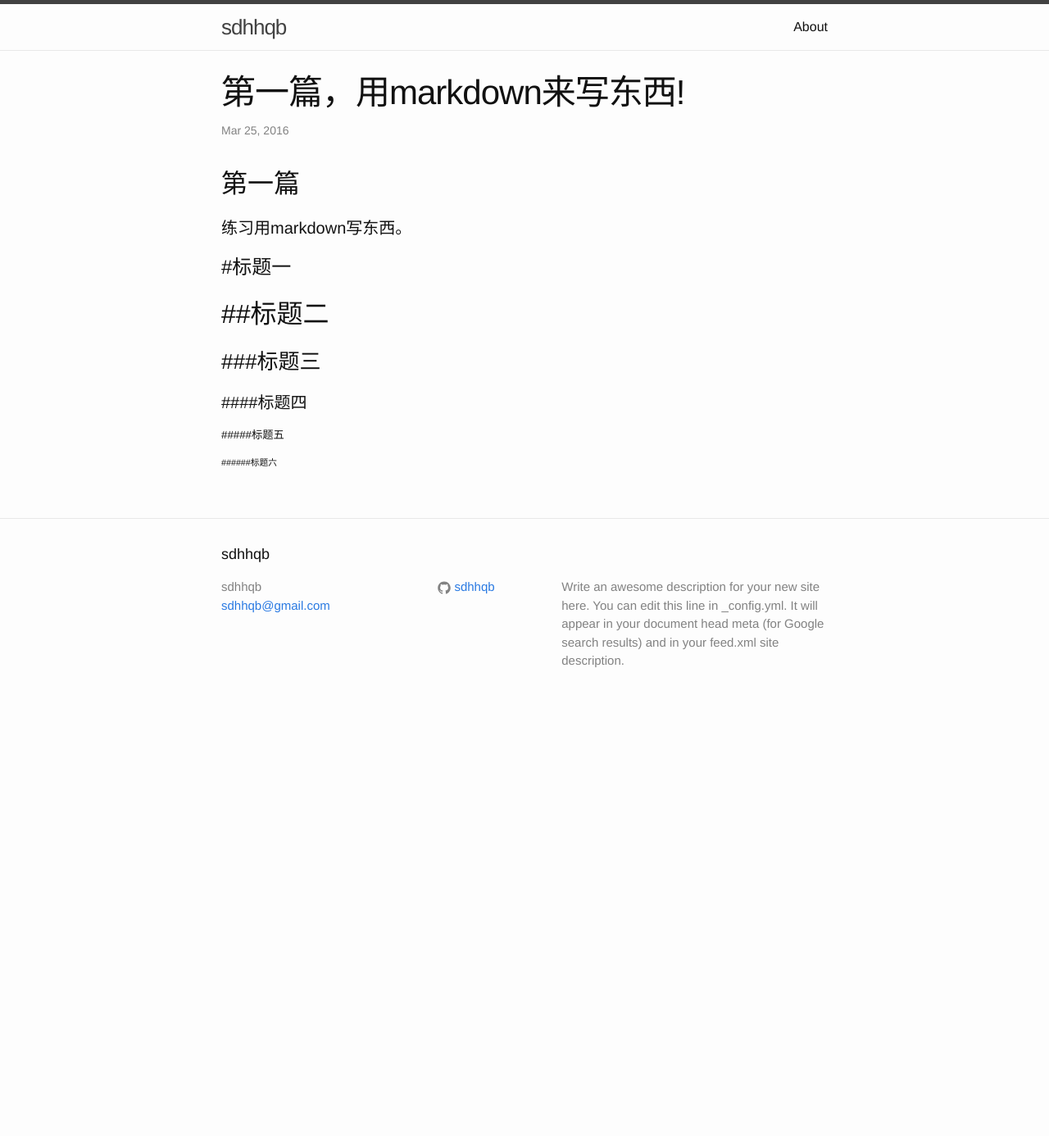
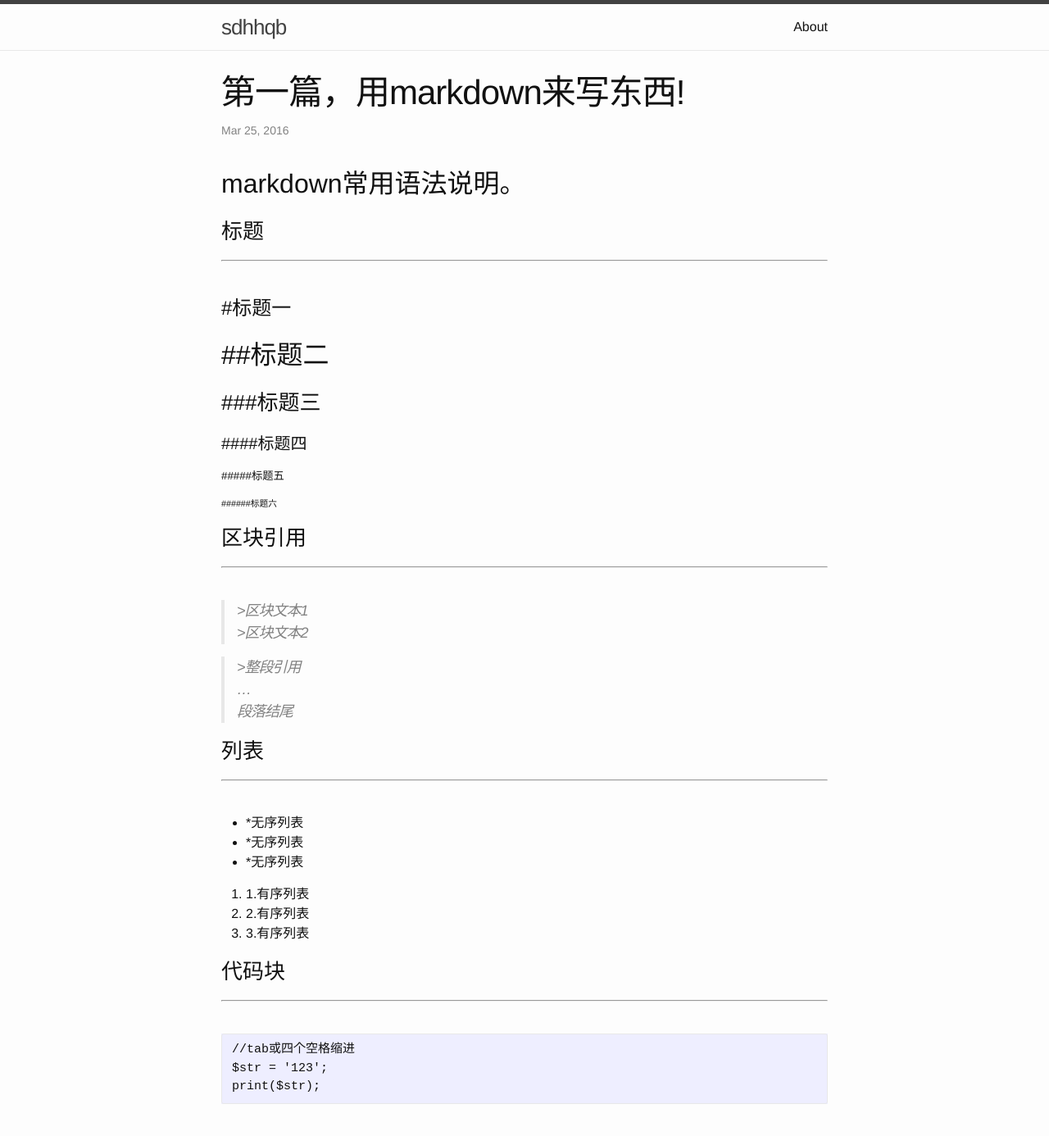
Before and after one commit to sdhhqb/sdhhqb.github.io, a Jekyll site: the page built from _posts/2016-03-30-try-markdown.markdown, in a window 1280 px wide and 1400 px high. Shown: the top 1386 px of the window at 82% size. Built offline with Jekyll 4.4.1, drawn with Linux system fonts in a browser that asks for light colours.

Commit message:
update md

```diff
--- a/_posts/2016-03-30-try-markdown.markdown
+++ b/_posts/2016-03-30-try-markdown.markdown
@@ -4,9 +4,12 @@ title:  "第一篇，用markdown来写东西!"
 date:   2016-03-25 17:26:45 +0800
 categories: jekyll update
 ---
-## 第一篇
 
-#### 练习用markdown写东西。
+## markdown常用语法说明。
+
+### 标题
+***
+<br>
 
 # #标题一
 
@@ -19,3 +22,34 @@ categories: jekyll update
 ##### #####标题五
 
 ###### ######标题六
+
+### 区块引用
+***
+<br>
+
+>\>区块文本1
+>\>区块文本2
+
+>\>整段引用
+...
+段落结尾
+
+### 列表
+***
+<br>
+
+* *无序列表
+* *无序列表
+* *无序列表
+
+1. 1.有序列表
+2. 2.有序列表
+3. 3.有序列表
+
+### 代码块
+***
+<br>
+
+    //tab或四个空格缩进
+    $str = '123';
+    print($str);
```
